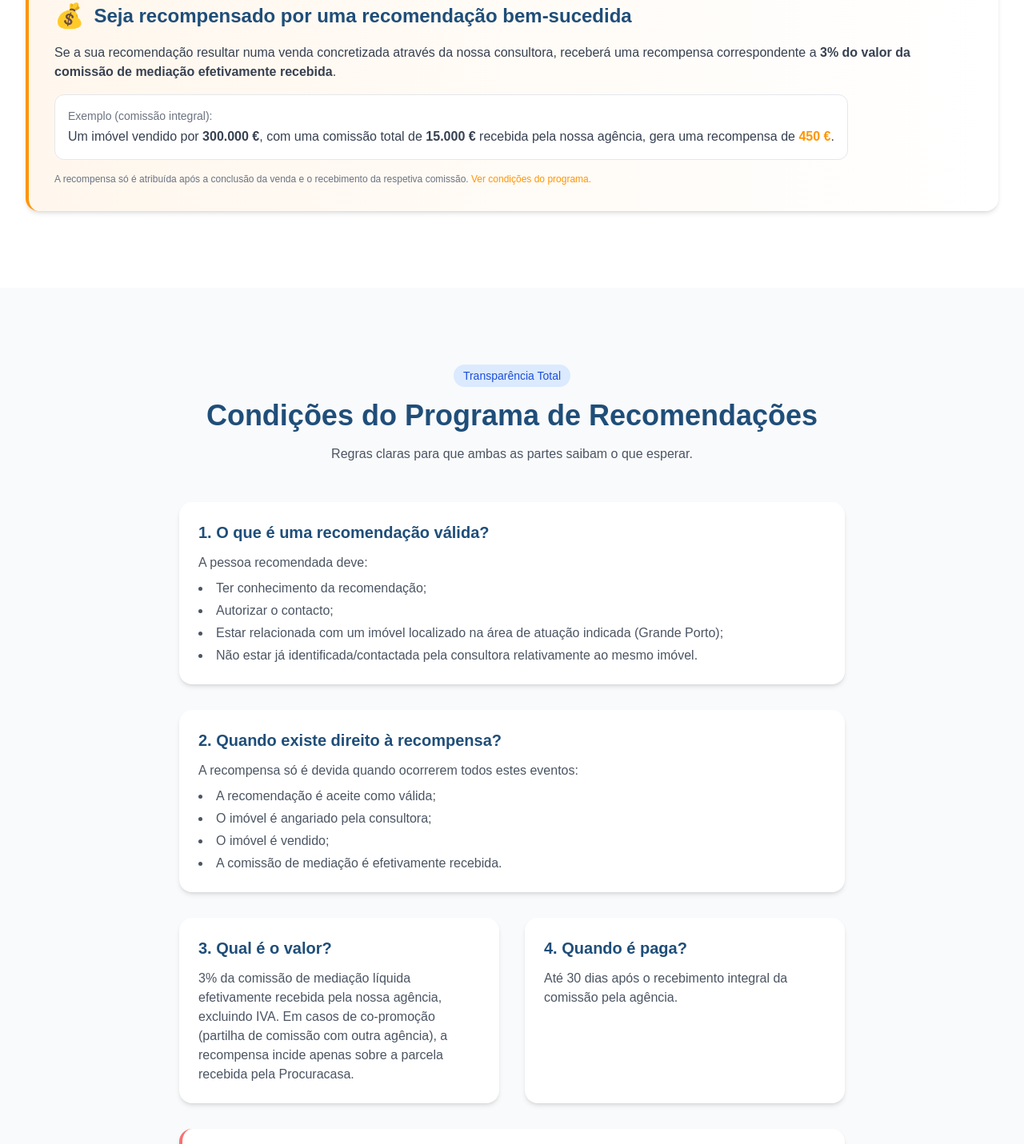
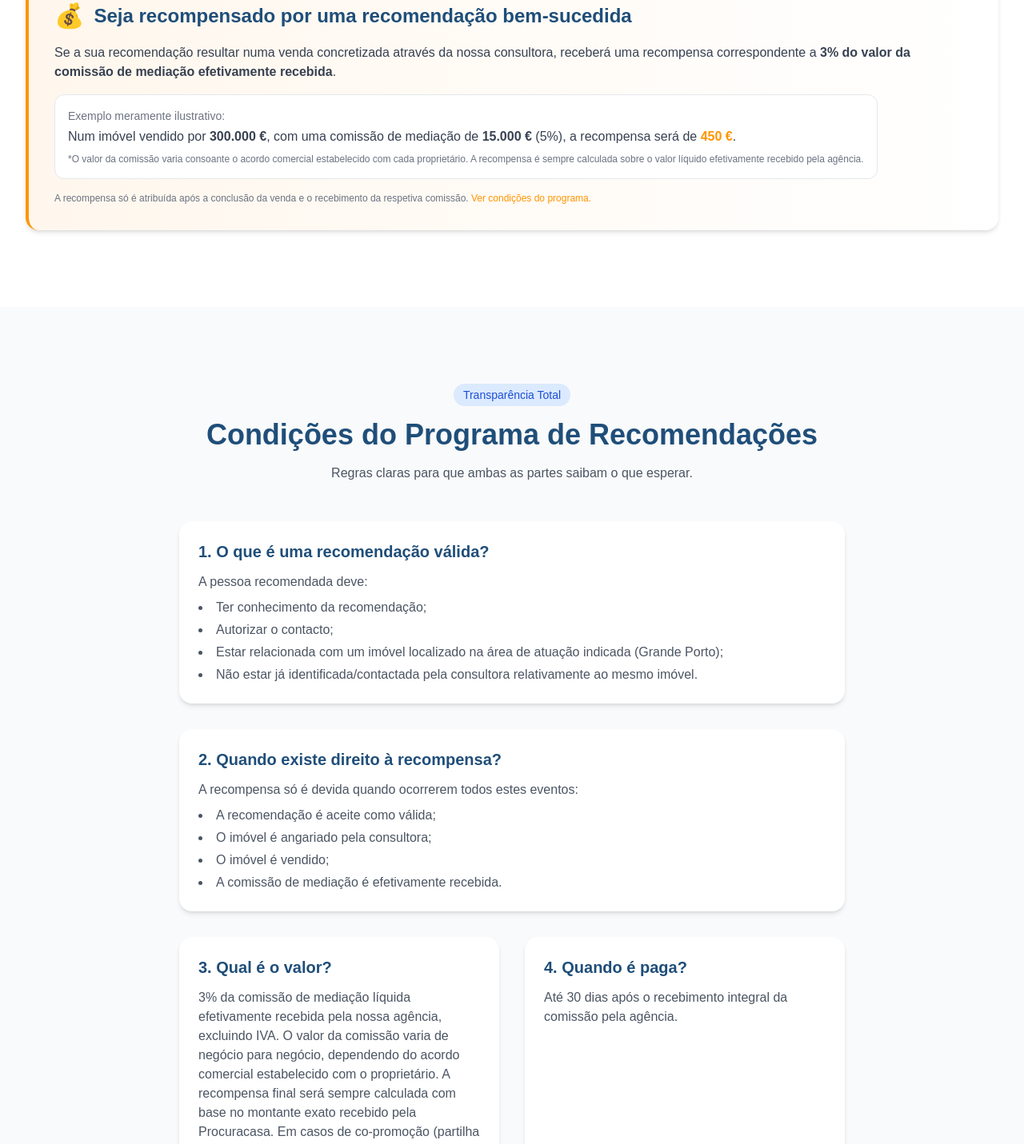
Before and after one commit to ngandra1977/procuracasa, a Next.js app: page / in a window 1280 px wide. Shown: the part 2440-3871 px from the top of the page at 80% size. Built offline with nearby package versions, Linux system fonts and the light colour scheme.

Commit message:
Update page.tsx

```diff
--- a/src/app/page.tsx
+++ b/src/app/page.tsx
@@ -413,14 +413,17 @@ export default function ProcuracasaPage() {
               Se a sua recomendação resultar numa venda concretizada através da nossa consultora, receberá uma recompensa correspondente a <strong>3% do valor da comissão de mediação efetivamente recebida</strong>.
             </p>
             <div className="bg-white rounded-xl p-4 border border-gray-200 inline-block">
-              <p className="text-sm text-gray-500 mb-1">Exemplo (comissão integral):</p>
-              <p className="text-gray-700">
-                Um imóvel vendido por <strong>300.000 €</strong>, com uma comissão total de <strong>15.000 €</strong> recebida pela nossa agência, gera uma recompensa de <strong className="text-[#FF9500]">450 €</strong>.
-              </p>
-            </div>
-            <p className="text-xs text-gray-500 mt-4">
-              A recompensa só é atribuída após a conclusão da venda e o recebimento da respetiva comissão. <a href="#condicoes" className="text-[#FF9500] hover:underline font-medium">Ver condições do programa.</a>
-            </p>
+  <p className="text-sm text-gray-500 mb-1">Exemplo meramente ilustrativo:</p>
+  <p className="text-gray-700 mb-2">
+    Num imóvel vendido por <strong>300.000 €</strong>, com uma comissão de mediação de <strong>15.000 €</strong> (5%), a recompensa será de <strong className="text-[#FF9500]">450 €</strong>.
+  </p>
+  <p className="text-xs text-gray-500">
+    *O valor da comissão varia consoante o acordo comercial estabelecido com cada proprietário. A recompensa é sempre calculada sobre o valor líquido efetivamente recebido pela agência.
+  </p>
+</div>
+<p className="text-xs text-gray-500 mt-4">
+  A recompensa só é atribuída após a conclusão da venda e o recebimento da respetiva comissão. <a href="#condicoes" className="text-[#FF9500] hover:underline font-medium">Ver condições do programa.</a>
+</p>
           </div>
 
         </div>
@@ -464,7 +467,11 @@ export default function ProcuracasaPage() {
             <div className="grid md:grid-cols-2 gap-8">
               <div className="bg-white rounded-2xl p-6 shadow-md">
                 <h3 className="text-xl font-bold text-[#1F4E79] mb-3">3. Qual é o valor?</h3>
-<p className="text-gray-600">3% da comissão de mediação líquida efetivamente recebida pela nossa agência, excluindo IVA. Em casos de co-promoção (partilha de comissão com outra agência), a recompensa incide apenas sobre a parcela recebida pela Procuracasa.</p>
+<p className="text-gray-600">
+  3% da comissão de mediação líquida efetivamente recebida pela nossa agência, excluindo IVA.
+  O valor da comissão varia de negócio para negócio, dependendo do acordo comercial estabelecido com o proprietário. A recompensa final será sempre calculada com base no montante exato recebido pela Procuracasa.
+  Em casos de co-promoção (partilha de comissão com outra agência), a recompensa incide apenas sobre a parcela recebida pela Procuracasa.
+</p>
               </div>
               <div className="bg-white rounded-2xl p-6 shadow-md">
                 <h3 className="text-xl font-bold text-[#1F4E79] mb-3">4. Quando é paga?</h3>
```
